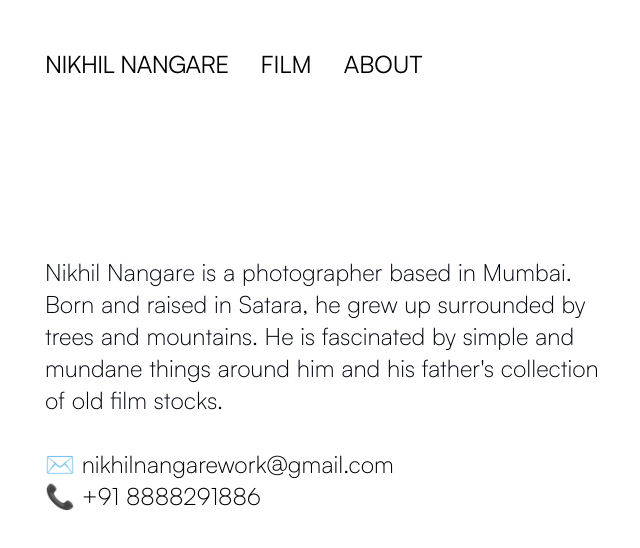
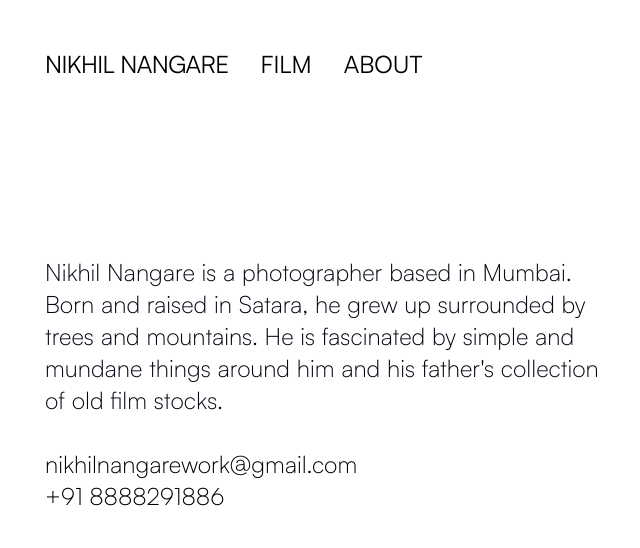
Before and after one commit to IB-Git/nikhil_portfolio, a Next.js app: page /about in a window 1280 px wide. Shown: the top 548 px of the page, without its empty margins (3-643 px from the left). Built offline with nearby package versions, Linux system fonts and the light colour scheme.

Commit message:
removed emojis

```diff
--- a/src/pages/about.tsx
+++ b/src/pages/about.tsx
@@ -15,14 +15,14 @@ function About() {
                 href="mailto:nikhilnangarework@gmail.com"
                 className="hover:text-gray-700 transition duration-200"
               >
-                ✉️ nikhilnangarework@gmail.com
+                nikhilnangarework@gmail.com
               </a>
               <br/>
               <a
                 href="tel:+918888291886"
                 className="hover:text-gray-700 transition duration-200"
               >
-                📞 +91 8888291886
+                +91 8888291886
               </a>
             </p>
           </div>
```
